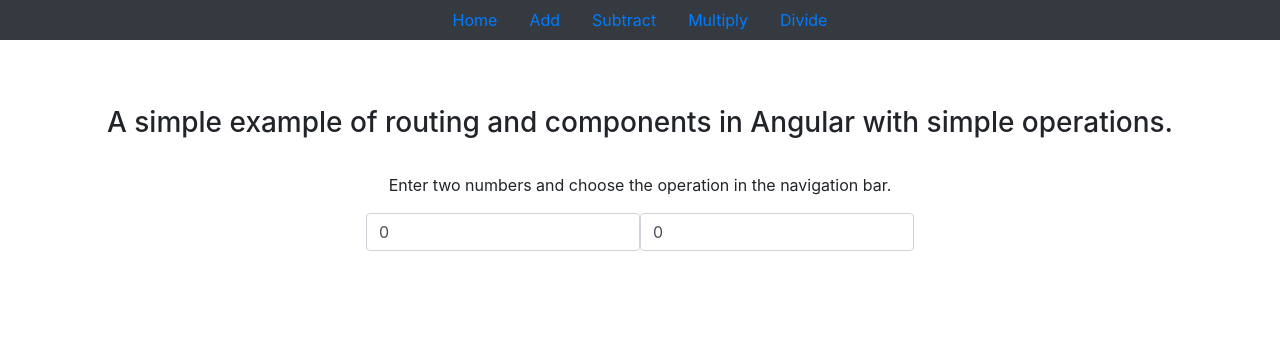
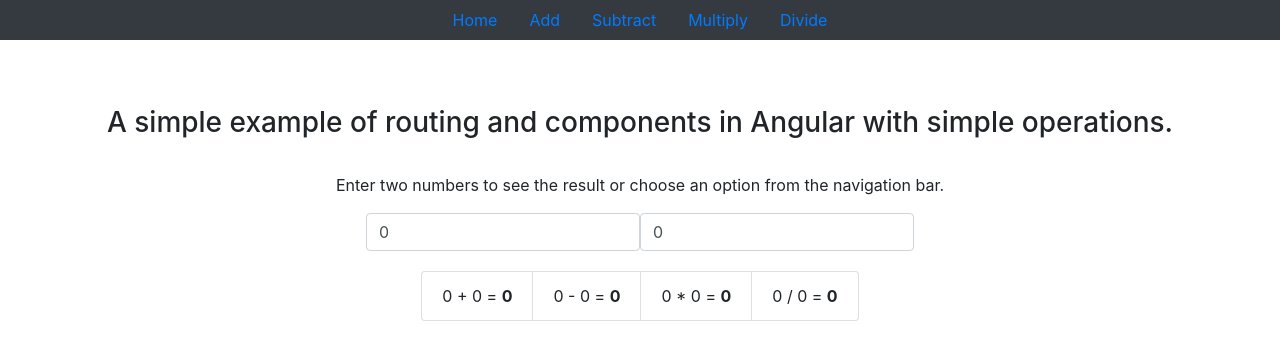
Before and after one commit to miangelortiz/Angular, an Angular app in the folder calculatorWithRouting/: page / in a window 1280 px wide. Shown: the top 360 px of the page. Built offline with nearby package versions, Linux system fonts and the light colour scheme.

Commit message:
show results on the home page

```diff
--- a/calculatorWithRouting/src/app/pages/home/home.component.html
+++ b/calculatorWithRouting/src/app/pages/home/home.component.html
@@ -9,7 +9,10 @@
   </div>
   <div class="row">
     <div class="col text2">
-      <p>Enter two numbers and choose the operation in the navigation bar.</p>
+      <p>
+        Enter two numbers to see the result or choose an option from the
+        navigation bar.
+      </p>
     </div>
   </div>
   <div class="row justify-content-center">
@@ -19,7 +22,7 @@
         class="form-control"
         type="number"
         placeholder="Number 1"
-        (change)="add()"
+        (change)="changeInput()"
       />
     </div>
     <div class="col-xs-2 ">
@@ -28,9 +31,28 @@
         class="form-control"
         type="number"
         placeholder="Number 2"
-        (change)="add()"
+        (change)="changeInput()"
       />
     </div>
   </div>
-  <p>{{ total }}</p>
+  <div class="row justify-content-center result">
+    <ul class="list-group list-group-horizontal">
+      <li class="list-group-item">
+        {{ number1 }} + {{ number2 }} =
+        <span class="total">{{ totalAdd }}</span>
+      </li>
+      <li class="list-group-item">
+        {{ number1 }} - {{ number2 }} =
+        <span class="total">{{ totalSubtract }}</span>
+      </li>
+      <li class="list-group-item">
+        {{ number1 }} * {{ number2 }} =
+        <span class="total">{{ totalMultiply }}</span>
+      </li>
+      <li class="list-group-item">
+        {{ number1 }} / {{ number2 }} =
+        <span class="total">{{ totalDivide }}</span>
+      </li>
+    </ul>
+  </div>
 </div>
--- a/calculatorWithRouting/src/app/pages/home/home.component.ts
+++ b/calculatorWithRouting/src/app/pages/home/home.component.ts
@@ -9,6 +9,10 @@ import { DataService } from "../../services/data.service";
 export class HomeComponent implements OnInit {
   public number1: number;
   public number2: number;
+  public totalAdd: number = 0;
+  public totalSubtract: number = 0;
+  public totalMultiply: number = 0;
+  public totalDivide: number = 0;
 
   constructor(public dataService: DataService) {
     this.number1 = dataService.number1;
@@ -17,7 +21,16 @@ export class HomeComponent implements OnInit {
 
   ngOnInit() {}
 
-  add() {
+  changeInput() {
+    if (this.number1 == null) {
+      this.number1 = 0;
+    } else if (this.number2 == null) {
+      this.number2 = 0;
+    }
+    this.totalAdd = this.number1 + this.number2;
+    this.totalSubtract = this.number1 - this.number2;
+    this.totalMultiply = this.number1 * this.number2;
+    this.totalDivide = this.number1 / this.number2;
     this.dataService.number1 = this.number1;
     this.dataService.number2 = this.number2;
   }
--- a/calculatorWithRouting/src/styles.scss
+++ b/calculatorWithRouting/src/styles.scss
@@ -10,6 +10,14 @@
   text-align: center;
 }
 
+.result{
+  padding-top: 20px;
+}
+
+.total{
+  font-weight: bold;
+}
+
 .redBox{
   border: 3px solid;
   border-color: red;
```
